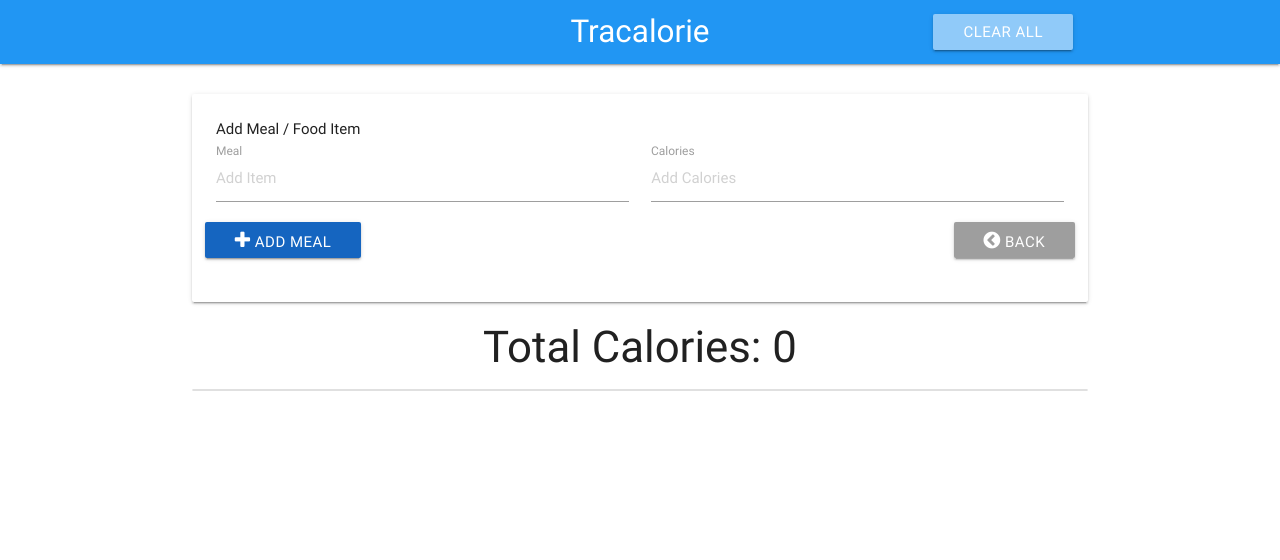
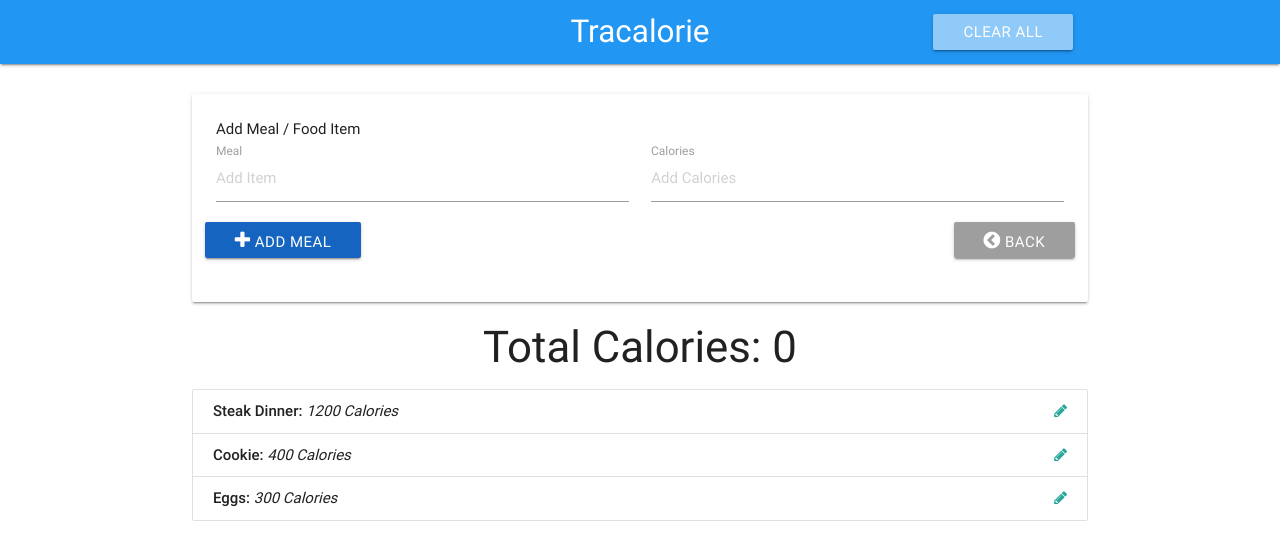
Before and after one commit to Johndodd90/JSProjectTrackCalories, a plain HTML site: page index.html in a window 1280 px wide. Drawn offline with nearby package versions, Linux system fonts and the light colour scheme.

Commit message:
Get and populate items functionality added

```diff
--- a/app.js
+++ b/app.js
@@ -21,6 +21,10 @@ const ItemCtrl = (function() {
 
   // Public Methods
   return {
+    getItems: function() {
+      return data.items;
+    },
+
     logData: function() {
       return data;
     }
@@ -29,8 +33,28 @@ const ItemCtrl = (function() {
 
 // UI Controller
 const UICtrl = (function() {
+  const UISelectors = {
+    itemList: "#item-list"
+  };
+
   // Public Methods
-  return {};
+  return {
+    populateItemList: function(items) {
+      let html = "";
+
+      items.forEach(function(item) {
+        html += `<li class="collection-item" id="item-${item.id}">
+              <strong>${item.name}: </strong> <em>${item.calories} Calories</em>
+              <a href="#" class="secondary-content">
+                <i class="edit-item fa fa-pencil"></i>
+              </a>
+            </li>`;
+      });
+
+      // Insert List Items
+      document.querySelector(UISelectors.itemList).innerHTML = html;
+    }
+  };
 })();
 
 // App Controller
@@ -38,7 +62,11 @@ const App = (function(ItemCtrl, UICtrl) {
   // Public Methods
   return {
     init: function() {
-      console.log("Initilizing App...");
+      // Fetch items from data structure
+      const items = ItemCtrl.getItems();
+
+      // Populate list with items
+      UICtrl.populateItemList(items);
     }
   };
 })(ItemCtrl, UICtrl);
```
Also changed, not shown: index.html (+3 -3 lines).
